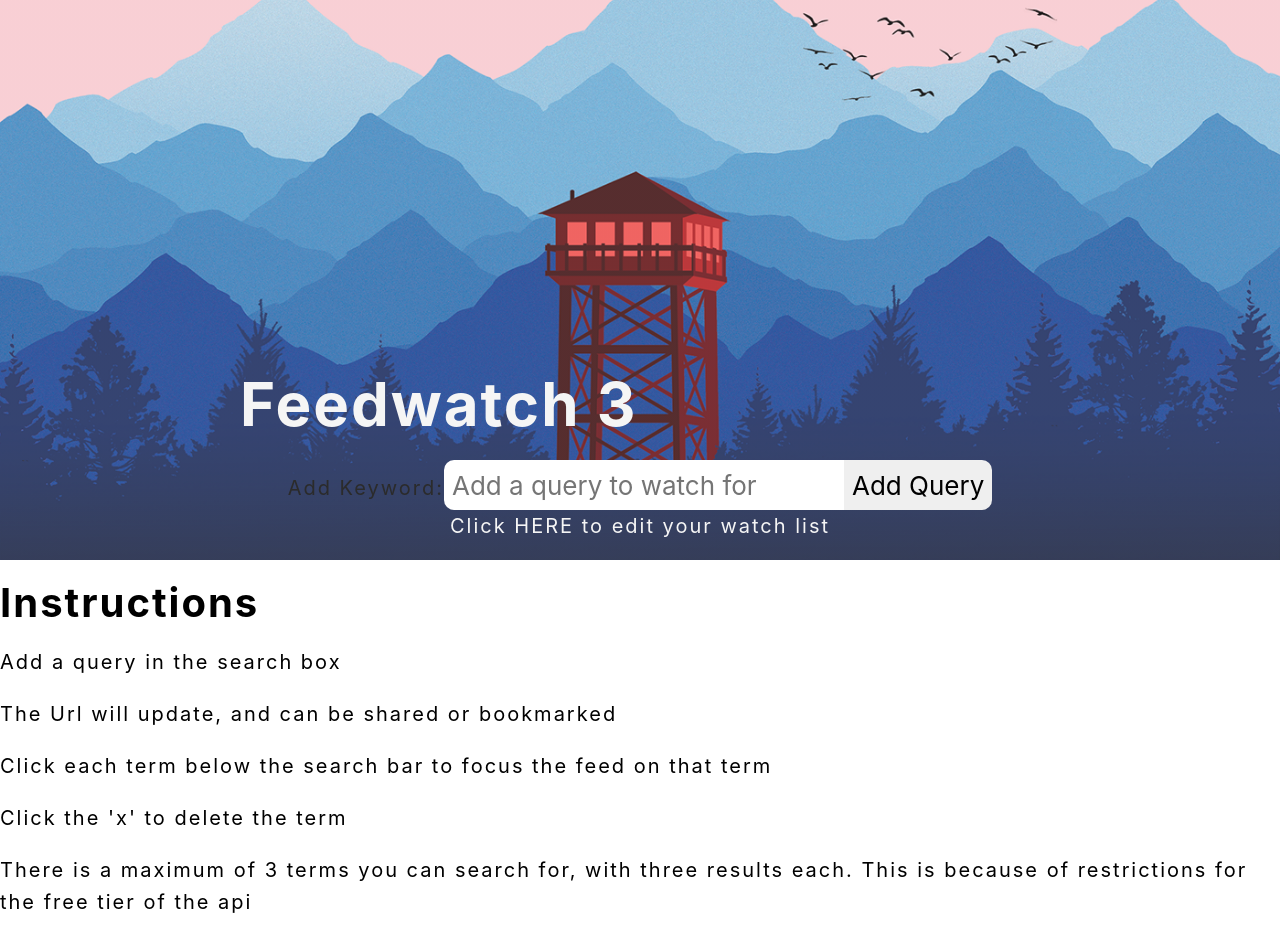
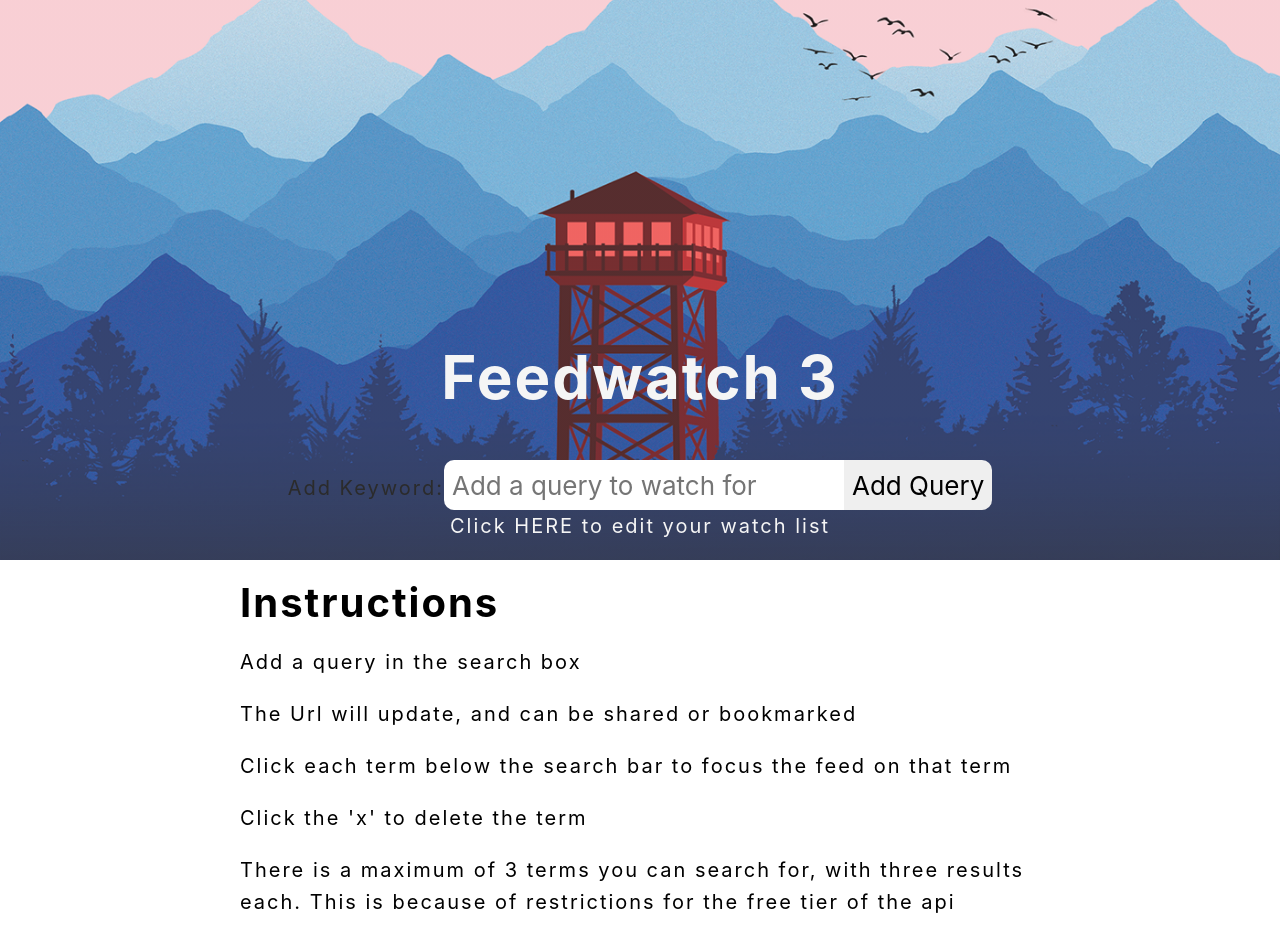
Before and after one commit to drydenje/jeremy-dryden-project-5, a React (Create React App) app: page / in a window 1280 px wide. Built offline with nearby package versions, Linux system fonts and the light colour scheme.

Commit message:
fixed some css. Going to close this branch and focus on smaller, incremental fixes

```diff
--- a/package.json
+++ b/package.json
@@ -4,8 +4,6 @@
   "private": true,
   "dependencies": {
     "@reduxjs/toolkit": "^1.8.1",
-    "axios": "^0.27.2",
-    "firebase": "^9.8.1",
     "qs": "^6.9.1",
     "react": "^16.12.0",
     "react-dom": "^16.12.0",
--- a/src/components/Header/Header.css
+++ b/src/components/Header/Header.css
@@ -20,12 +20,13 @@ header .wrapper {
   height: 70vh;
 }
 
-header h1 {
+header h1 a {
   margin-bottom: 2rem;
   font-size: 3rem;
   display: block;
   width: 100%;
   color: whitesmoke;
+  text-decoration: none;
 }
 
 header i {
--- a/src/components/Header/Header.js
+++ b/src/components/Header/Header.js
@@ -1,4 +1,5 @@
 import React from "react";
+import { Link } from "react-router-dom";
 import AddQueryForm from "../AddQueryForm/AddQueryForm";
 import "./Header.css";
 
@@ -6,7 +7,9 @@ const Header = () => {
   return (
     <header>
       <div className="wrapper">
-        <h1>Feedwatch 3</h1>
+        <h1>
+          <Link to="/">Feedwatch 3</Link>
+        </h1>
         <AddQueryForm />
         <label htmlFor="navMenu">
           {/* <i className="fas fa-bars"></i> */}
--- /dev/null
+++ b/src/components/Instructions/Instructions.css
@@ -0,0 +1,3 @@
+main {
+  margin: 0 auto;
+}
--- a/src/components/Instructions/Instructions.js
+++ b/src/components/Instructions/Instructions.js
@@ -1,18 +1,23 @@
 import React from "react";
+import "./Instructions.css";
 
 const Instructions = () => {
   return (
-    <>
+    <main id="maincontent">
+      <div className="wrapper">
         <h1>Instructions</h1>
         <p>Add a query in the search box</p>
         <p>The Url will update, and can be shared or bookmarked</p>
-      <p>Click each term below the search bar to focus the feed on that term</p>
+        <p>
+          Click each term below the search bar to focus the feed on that term
+        </p>
         <p>Click the 'x' to delete the term</p>
         <p>
           There is a maximum of 3 terms you can search for, with three results
           each. This is because of restrictions for the free tier of the api
         </p>
-    </>
+      </div>
+    </main>
   );
 };
 
--- a/src/containers/App/App.js
+++ b/src/containers/App/App.js
@@ -4,8 +4,9 @@ import {
   Routes, // Switch or Routes?
   Route,
   // Navigate, // used to be Redirect
+  // useSearchParams,
 } from "react-router-dom";
-import Navigation from "../../components/Navigation/Navigation";
+// import Navigation from "../../components/Navigation/Navigation";
 import Feed from "../Feed/Feed";
 import Header from "../../components/Header/Header";
 import Instructions from "../../components/Instructions/Instructions";
@@ -17,6 +18,8 @@ import "./setup.css";
 
 const App = () => {
   // ✅ Main rendering logic goes here
+
+  // let [searchParams, setSearchParams] = useSearchParams();
   return (
     <Router>
       <div className="App">
@@ -24,11 +27,13 @@ const App = () => {
         {/* <a href="#maincontent" className="skip-link">
           Skip to main content.
         </a> */}
-        <Navigation />
+        {/* <Navigation /> */}
         <Header />
         <Routes>
-          <Route path="/" element={<Instructions />} />
-          <Route path="/?" element={<Feed />}>
+          <Route path="/" element={<Instructions />}>
+            {console.log("searchParams")}
+          </Route>
+          <Route path="/search" element={<Feed />}>
             {/* <Navigate to="/" /> */}
           </Route>
         </Routes>
```
Also changed, not shown: 1 other file (tests, documents, lock files or other folders). Lines whose indentation alone changed are shown as unchanged.
